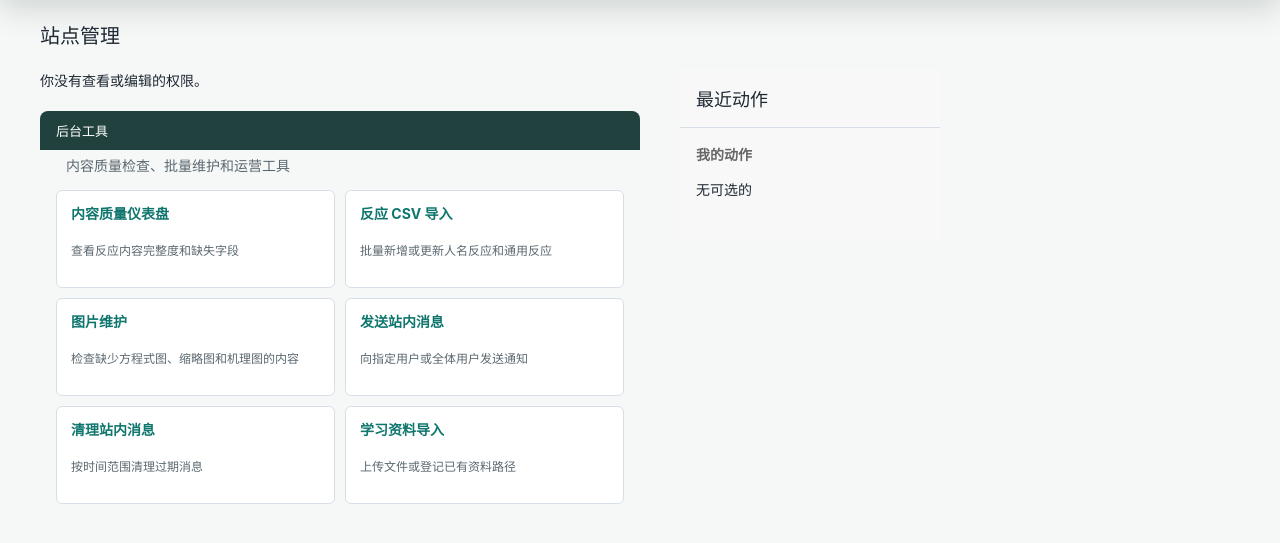
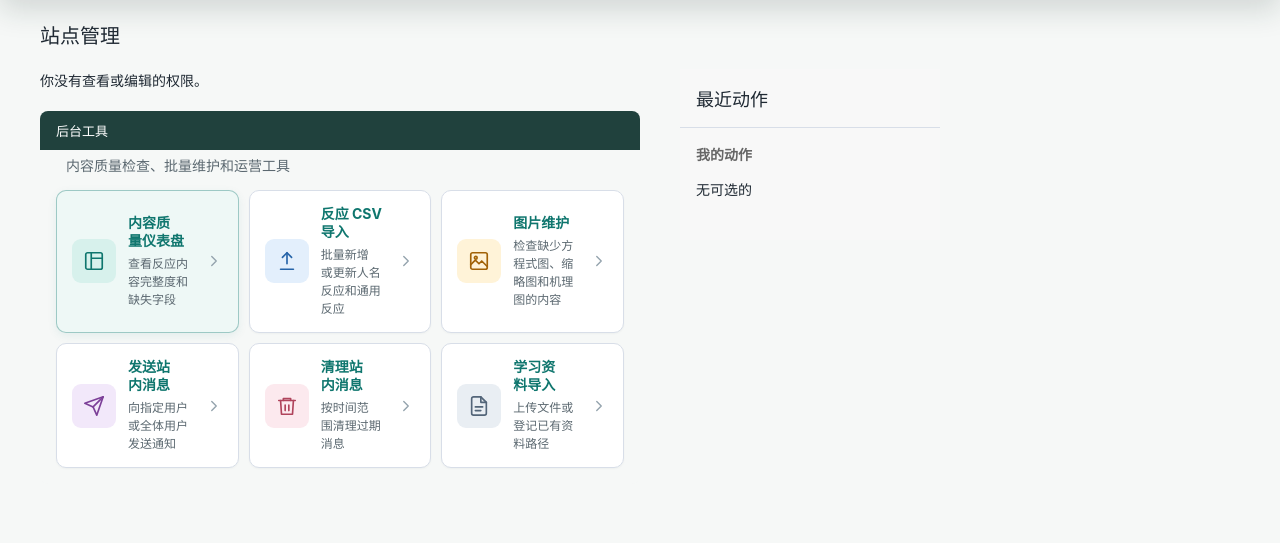
Before and after one commit to wenckerwan/OrganicChemHub, a Django app: page /admin/ in a window 1280 px wide. Shown: the part 58-601 px from the top of the page. Run offline with Django 5.2, Linux system fonts and the light colour scheme; the visitor is signed in with stand-in values (Sample User, id 1); data comes from the database, SQL or seed files in the repository; data that the repository does not hold is empty.

Commit message:
feat: polish admin tool buttons

```diff
--- a/reactions/tests.py
+++ b/reactions/tests.py
@@ -701,6 +701,9 @@ class AdminToolPageTests(TestCase):
         self.assertContains(response, 'href="/admin/operations/messages/send/"')
         self.assertContains(response, 'href="/admin/operations/messages/cleanup/"')
         self.assertContains(response, 'href="/admin/resources/import-or-upload/"')
+        self.assertContains(response, "och-admin-tool-icon-wrap")
+        self.assertContains(response, "och-admin-tool-arrow")
+        self.assertContains(response, "och-admin-tool-link--primary")
 
     def test_dashboard_loads(self):
         response = self.client.get("/admin/reactions/dashboard/")
--- a/static/css/admin.css
+++ b/static/css/admin.css
@@ -72,33 +72,151 @@ a.button {
 
 .och-admin-tool-grid {
   display: grid;
-  grid-template-columns: repeat(auto-fit, minmax(220px, 1fr));
+  grid-template-columns: repeat(3, minmax(0, 1fr));
   gap: 10px;
 }
 
 .och-admin-tool-link {
   display: grid;
-  gap: 5px;
-  min-height: 72px;
-  padding: 12px 14px;
+  grid-template-columns: 44px minmax(0, 1fr) 18px;
+  align-items: center;
+  gap: 12px;
+  min-height: 92px;
+  padding: 14px 15px;
   border: 1px solid var(--hairline-color);
-  border-radius: 6px;
+  border-radius: 10px;
   background: #fff;
   text-decoration: none;
+  box-shadow: 0 1px 2px rgba(31, 41, 51, 0.04);
+  transition-property: transform, border-color, box-shadow, background-color;
+  transition-duration: 160ms;
+  transition-timing-function: ease-out;
 }
 
 .och-admin-tool-link:hover {
   border-color: var(--primary);
-  background: #f4fbfa;
+  background: #fbfefd;
+  box-shadow: 0 8px 18px rgba(19, 41, 38, 0.1);
+  transform: translateY(-2px);
+}
+
+.och-admin-tool-link:focus-visible {
+  outline: 3px solid rgba(15, 118, 110, 0.24);
+  outline-offset: 2px;
+}
+
+.och-admin-tool-link:active {
+  transform: translateY(0) scale(0.96);
+}
+
+.och-admin-tool-link--primary {
+  border-color: rgba(15, 118, 110, 0.36);
+  background: #eef8f6;
+  box-shadow: 0 3px 10px rgba(15, 118, 110, 0.08);
+}
+
+.och-admin-tool-icon-wrap {
+  display: grid;
+  width: 44px;
+  height: 44px;
+  place-items: center;
+  border-radius: 9px;
+  color: #0f766e;
+  background: #d7f1ec;
+}
+
+.och-admin-tool-icon-wrap--blue {
+  color: #2563a8;
+  background: #e3effc;
+}
+
+.och-admin-tool-icon-wrap--amber {
+  color: #a16207;
+  background: #fff3d8;
+}
+
+.och-admin-tool-icon-wrap--violet {
+  color: #7c3f98;
+  background: #f2e8fa;
+}
+
+.och-admin-tool-icon-wrap--rose {
+  color: #b0445c;
+  background: #fce9ee;
+}
+
+.och-admin-tool-icon-wrap--slate {
+  color: #536579;
+  background: #e9eef3;
+}
+
+.och-admin-tool-icon {
+  width: 22px;
+  height: 22px;
+  stroke: currentColor;
+  stroke-width: 1.8;
+  stroke-linecap: round;
+  stroke-linejoin: round;
+}
+
+.och-admin-tool-copy {
+  display: grid;
+  min-width: 0;
+  gap: 5px;
 }
 
 .och-admin-tool-link strong {
   color: var(--link-fg);
   font-size: 14px;
+  line-height: 1.3;
+  text-wrap: balance;
 }
 
-.och-admin-tool-link span {
+.och-admin-tool-copy > span {
   color: #5b6870;
   font-size: 12px;
   line-height: 1.5;
+  text-wrap: pretty;
 }
+
+.och-admin-tool-arrow {
+  width: 18px;
+  height: 18px;
+  color: #94a3ad;
+  stroke: currentColor;
+  stroke-width: 1.8;
+  stroke-linecap: round;
+  stroke-linejoin: round;
+  transition-property: color, transform;
+  transition-duration: 160ms;
+  transition-timing-function: ease-out;
+}
+
+.och-admin-tool-link:hover .och-admin-tool-arrow,
+.och-admin-tool-link:focus-visible .och-admin-tool-arrow {
+  color: var(--primary);
+  transform: translateX(2px);
+}
+
+@media (max-width: 1100px) {
+  .och-admin-tool-grid {
+    grid-template-columns: repeat(2, minmax(0, 1fr));
+  }
+}
+
+@media (max-width: 620px) {
+  .och-admin-tool-grid {
+    grid-template-columns: 1fr;
+  }
+
+  .och-admin-tool-link {
+    min-height: 84px;
+  }
+}
+
+@media (prefers-reduced-motion: reduce) {
+  .och-admin-tool-link,
+  .och-admin-tool-arrow {
+    transition: none;
+  }
+}
--- a/templates/admin/index.html
+++ b/templates/admin/index.html
@@ -22,29 +22,99 @@
     <h2>后台工具</h2>
     <p class="och-admin-tools-intro">内容质量检查、批量维护和运营工具</p>
     <div class="och-admin-tool-grid">
-      <a class="och-admin-tool-link" href="{% url 'admin:och_reactions_dashboard' %}">
+      <a class="och-admin-tool-link och-admin-tool-link--primary" href="{% url 'admin:och_reactions_dashboard' %}">
+        <span class="och-admin-tool-icon-wrap" aria-hidden="true">
+          <svg class="och-admin-tool-icon" viewBox="0 0 24 24" fill="none">
+            <rect x="3" y="3" width="18" height="18" rx="2"></rect>
+            <path d="M9 3v18M9 9h12"></path>
+          </svg>
+        </span>
+        <span class="och-admin-tool-copy">
           <strong>内容质量仪表盘</strong>
           <span>查看反应内容完整度和缺失字段</span>
+        </span>
+        <svg class="och-admin-tool-arrow" viewBox="0 0 24 24" fill="none" aria-hidden="true">
+          <path d="m9 18 6-6-6-6"></path>
+        </svg>
       </a>
       <a class="och-admin-tool-link" href="{% url 'admin:och_reactions_import' %}">
+        <span class="och-admin-tool-icon-wrap och-admin-tool-icon-wrap--blue" aria-hidden="true">
+          <svg class="och-admin-tool-icon" viewBox="0 0 24 24" fill="none">
+            <path d="M12 3v12"></path>
+            <path d="m7 8 5-5 5 5"></path>
+            <path d="M5 21h14"></path>
+          </svg>
+        </span>
+        <span class="och-admin-tool-copy">
           <strong>反应 CSV 导入</strong>
           <span>批量新增或更新人名反应和通用反应</span>
+        </span>
+        <svg class="och-admin-tool-arrow" viewBox="0 0 24 24" fill="none" aria-hidden="true">
+          <path d="m9 18 6-6-6-6"></path>
+        </svg>
       </a>
       <a class="och-admin-tool-link" href="{% url 'admin:och_reactions_images' %}">
+        <span class="och-admin-tool-icon-wrap och-admin-tool-icon-wrap--amber" aria-hidden="true">
+          <svg class="och-admin-tool-icon" viewBox="0 0 24 24" fill="none">
+            <rect x="3" y="3" width="18" height="18" rx="2"></rect>
+            <circle cx="8.5" cy="8.5" r="1.5"></circle>
+            <path d="m3 16 5-5 4 4 3-3 6 6"></path>
+          </svg>
+        </span>
+        <span class="och-admin-tool-copy">
           <strong>图片维护</strong>
           <span>检查缺少方程式图、缩略图和机理图的内容</span>
+        </span>
+        <svg class="och-admin-tool-arrow" viewBox="0 0 24 24" fill="none" aria-hidden="true">
+          <path d="m9 18 6-6-6-6"></path>
+        </svg>
       </a>
       <a class="och-admin-tool-link" href="{% url 'admin:och_message_broadcast' %}">
+        <span class="och-admin-tool-icon-wrap och-admin-tool-icon-wrap--violet" aria-hidden="true">
+          <svg class="och-admin-tool-icon" viewBox="0 0 24 24" fill="none">
+            <path d="m22 2-7 20-4-9-9-4Z"></path>
+            <path d="M22 2 11 13"></path>
+          </svg>
+        </span>
+        <span class="och-admin-tool-copy">
           <strong>发送站内消息</strong>
           <span>向指定用户或全体用户发送通知</span>
+        </span>
+        <svg class="och-admin-tool-arrow" viewBox="0 0 24 24" fill="none" aria-hidden="true">
+          <path d="m9 18 6-6-6-6"></path>
+        </svg>
       </a>
       <a class="och-admin-tool-link" href="{% url 'admin:och_message_cleanup' %}">
+        <span class="och-admin-tool-icon-wrap och-admin-tool-icon-wrap--rose" aria-hidden="true">
+          <svg class="och-admin-tool-icon" viewBox="0 0 24 24" fill="none">
+            <path d="M3 6h18"></path>
+            <path d="M8 6V4h8v2"></path>
+            <path d="m19 6-1 15H6L5 6"></path>
+            <path d="M10 11v6M14 11v6"></path>
+          </svg>
+        </span>
+        <span class="och-admin-tool-copy">
           <strong>清理站内消息</strong>
           <span>按时间范围清理过期消息</span>
+        </span>
+        <svg class="och-admin-tool-arrow" viewBox="0 0 24 24" fill="none" aria-hidden="true">
+          <path d="m9 18 6-6-6-6"></path>
+        </svg>
       </a>
       <a class="och-admin-tool-link" href="{% url 'admin:och_resource_import_or_upload' %}">
+        <span class="och-admin-tool-icon-wrap och-admin-tool-icon-wrap--slate" aria-hidden="true">
+          <svg class="och-admin-tool-icon" viewBox="0 0 24 24" fill="none">
+            <path d="M14 2H6a2 2 0 0 0-2 2v16a2 2 0 0 0 2 2h12a2 2 0 0 0 2-2V8Z"></path>
+            <path d="M14 2v6h6M8 13h8M8 17h6"></path>
+          </svg>
+        </span>
+        <span class="och-admin-tool-copy">
           <strong>学习资料导入</strong>
           <span>上传文件或登记已有资料路径</span>
+        </span>
+        <svg class="och-admin-tool-arrow" viewBox="0 0 24 24" fill="none" aria-hidden="true">
+          <path d="m9 18 6-6-6-6"></path>
+        </svg>
       </a>
     </div>
   </div>
```
Lines whose indentation alone changed are shown as unchanged.
